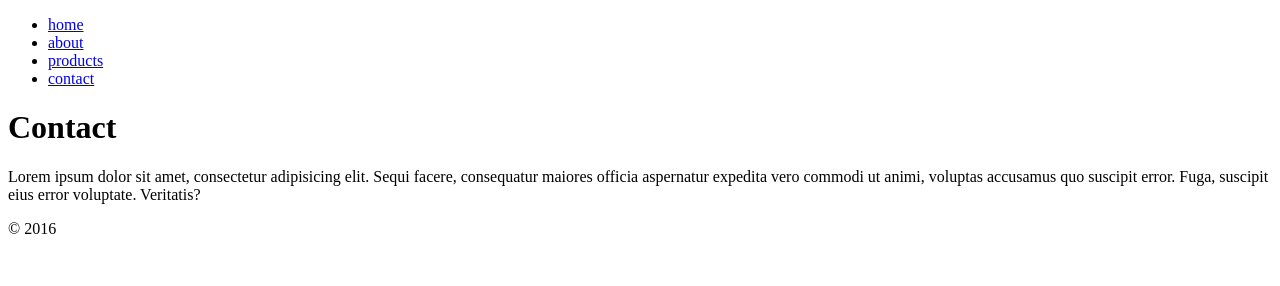
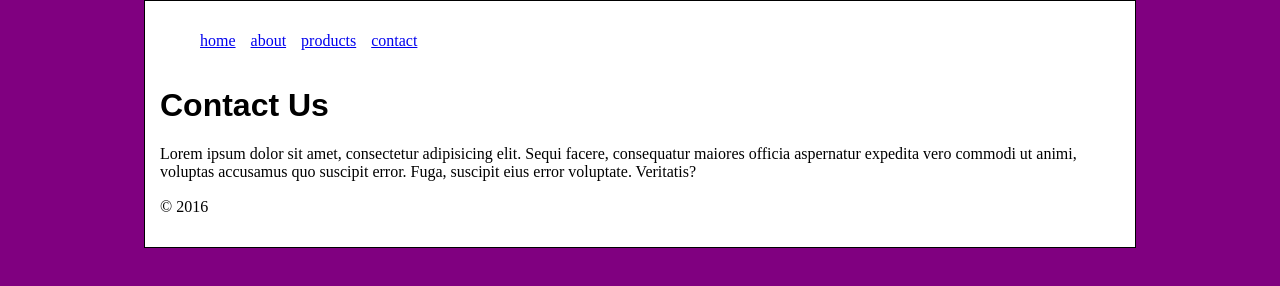
Before and after one commit to joycejyu/student-affairs, a website: page contact.html in a window 1280 px wide. Drawn offline with nearby package versions, Linux system fonts and the light colour scheme.

Commit message:
add funky css to our site

```diff
--- a/contact.html
+++ b/contact.html
@@ -4,7 +4,8 @@
 <head>
     <meta charset="UTF-8">
     <title>Student Affairs: Contact</title>
-    <link rel="stylesheet" href="css/styles.css">
+    <link rel="stylesheet" href="node_modules/normalize.css/normalize.css">
+    <link rel="stylesheet" href="css/style.css">
 </head>
 
 <body>
@@ -18,7 +19,7 @@
             </ul>
         </header>
         <div class="main-content">
-            <h1>Contact</h1>
+            <h1>Contact Us</h1>
             <p>Lorem ipsum dolor sit amet, consectetur adipisicing elit. Sequi facere, consequatur maiores officia aspernatur expedita vero commodi ut animi, voluptas accusamus quo suscipit error. Fuga, suscipit eius error voluptate. Veritatis?</p>
         </div>
         <footer>
--- /dev/null
+++ b/css/style.css
@@ -0,0 +1,31 @@
+@import url(https://fonts.googleapis.com/css?family=Poppins:400,500);
+
+body {
+  background-color: purple;
+
+}
+
+.container {
+  border: 1px solid #000000;
+  width: 960px;
+  background-color: #ffffff;
+  margin: 0 auto;
+  padding: 15px;
+}
+
+h1 {
+  font-family: 'Montserrat', Arial, serif;
+  font-weight: 700; }
+
+  /*navbar*/
+
+li {
+  list-style: none;
+  float: left;
+  padding-right: 15px;
+}
+
+.main-content {
+  clear: left;
+  padding-top: 15px;
+}
```
Also changed, not shown: about.html (+2 -1 lines), index.html (+2 -1 lines), package.json (added, +19 -0 lines), products.html (+2 -1 lines), css/styles.css (deleted), 2 other files.
